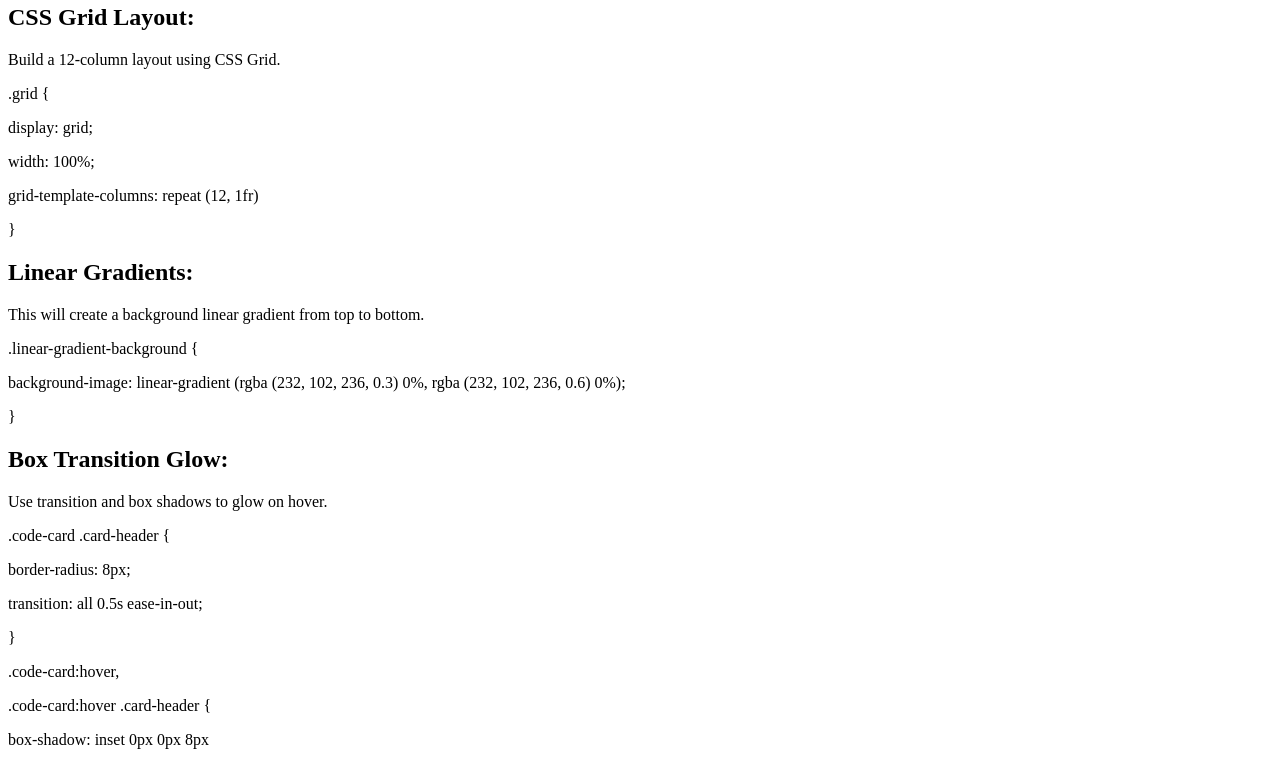
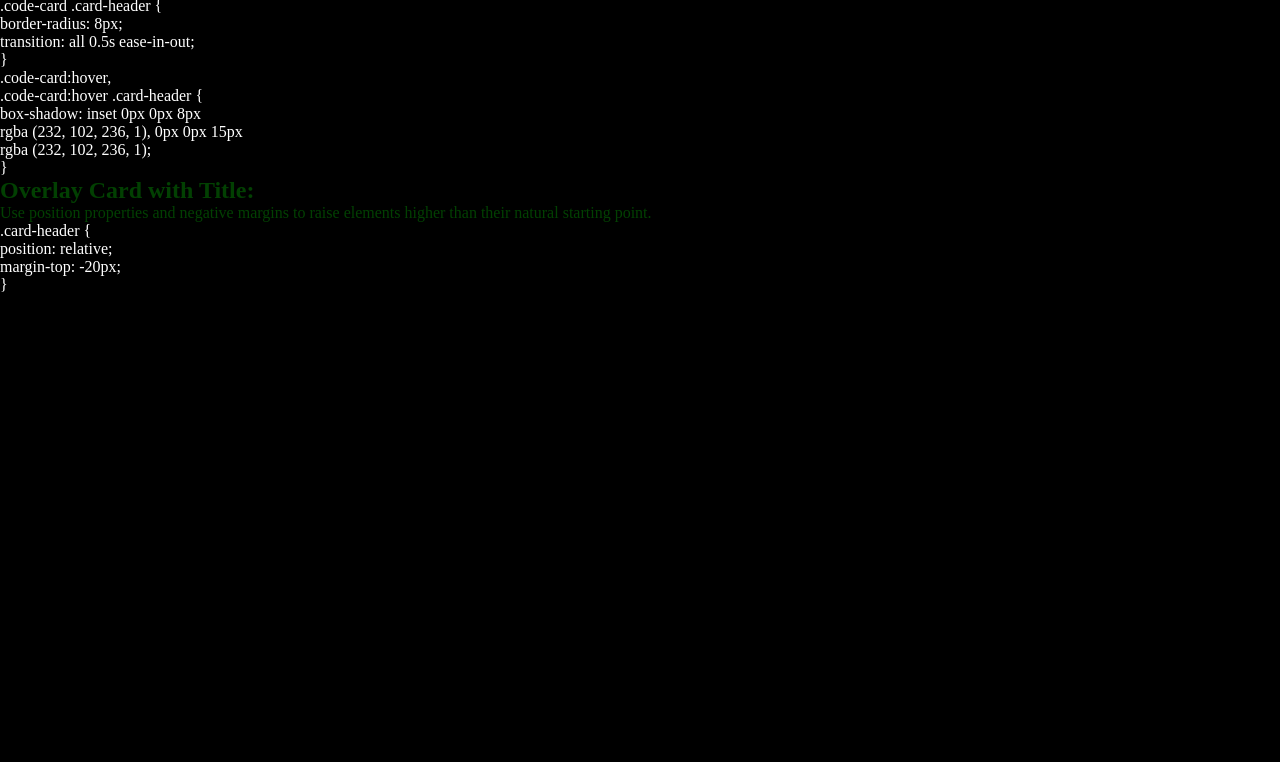
Before and after one commit to julianbenchimol/module2-MiniProject, a plain HTML site: page index.html in a window 1280 px wide. Shown: the part 607-1369 px from the top of the page. After the commit the page ends 923 px from the top, so only its background shows below. Drawn offline with Linux system fonts and the light colour scheme.

Commit message:
started formatting stylesheet

```diff
--- a/assets/style.css
+++ b/assets/style.css
@@ -0,0 +1,26 @@
+:root{
+    --headerColor: #00e200;
+    --cardHeaderColor: hsl(120, 94%, 13%);
+    --backgroundColor: #000;
+    --textColor: #fff;
+    --cardHeaderBorder: 1px solid #fff;
+    --headerBorderRadius: 5px;
+    --cardBorder: 1px dashed #fff;
+}
+
+*{
+    margin: 0;
+    padding: 0;
+    background-color: var(--backgroundColor);
+}
+
+header{
+    color: var(--headerColor);
+}
+.code-snippets{
+    color: var(--textColor);
+}
+
+.card header {
+    color: var(--cardHeaderColor);
+}
--- a/index.html
+++ b/index.html
@@ -14,11 +14,14 @@
         <h1>CSS Code Snippet Cheatsheet</h1>
         <p>Ever have the trouble recalling the exact syntax for your favorite CSS Code? Give it a permanen home and add it to this page! Select any snippet below and it'll automatically select all the code for you to copy.</p>
     </header>
+
     <section class = "code-snippets">
 
         <section class = "card" id = "flex-row">
+            <header>
                 <h2>Flexbox Row:</h2>
                 <p>Use these three properties to create a flexbox row layout.</p>
+            </header>
 
             <section id = "snippet">
                 <p>.row {</p>
@@ -31,8 +34,10 @@
         </section>
 
         <section class = "card" id = "flex-column">
+            <header>
                 <h2>Flexbox Column:</h2>
                 <p>Use this to create a flexbox column layout.</p>
+            </header>
 
             <section id = "snippet">
             <p>.column {</p>
@@ -44,8 +49,10 @@
         </section>
 
         <section class = "card" id = "css-grid">
+            <header>
                 <h2>CSS Grid Layout:</h2>
                 <p>Build a 12-column layout using CSS Grid.</p>
+            </header>
 
             <section id = "snippet">
                 <p>.grid {</p>
@@ -58,8 +65,11 @@
         </section>
 
         <section class = "card" id = "linear-gradient">
+            <header>
                 <h2>Linear Gradients:</h2>
                 <p>This will create a background linear gradient from top to bottom.</p>
+            </header>
+
 
             <section id = "snippet">
                 <p>.linear-gradient-background {</p>
@@ -70,8 +80,10 @@
         </section>
 
         <section class = "card" id = "box-glow">
+            <header>
                 <h2>Box Transition Glow:</h2>
                 <p>Use transition and box shadows to glow on hover.</p>
+            </header>
 
             <section id = "snippet">
                 <p>.code-card .card-header {</p>
@@ -90,9 +102,10 @@
         </section>
 
         <section class = "card" id = "card-overlay">
+            <header>
                 <h2>Overlay Card with Title:</h2>
-            <p>Use position properties and negative margins to raise elements higher than hteir natural starting point.</p>
-
+                <p>Use position properties and negative margins to raise elements higher than their natural starting point.</p>
+            </header>
                 <section id = "snippet">
                     <p>.card-header {</p>
                         <p id = "indent">position: relative;</p>
```
Lines whose indentation alone changed are shown as unchanged.
